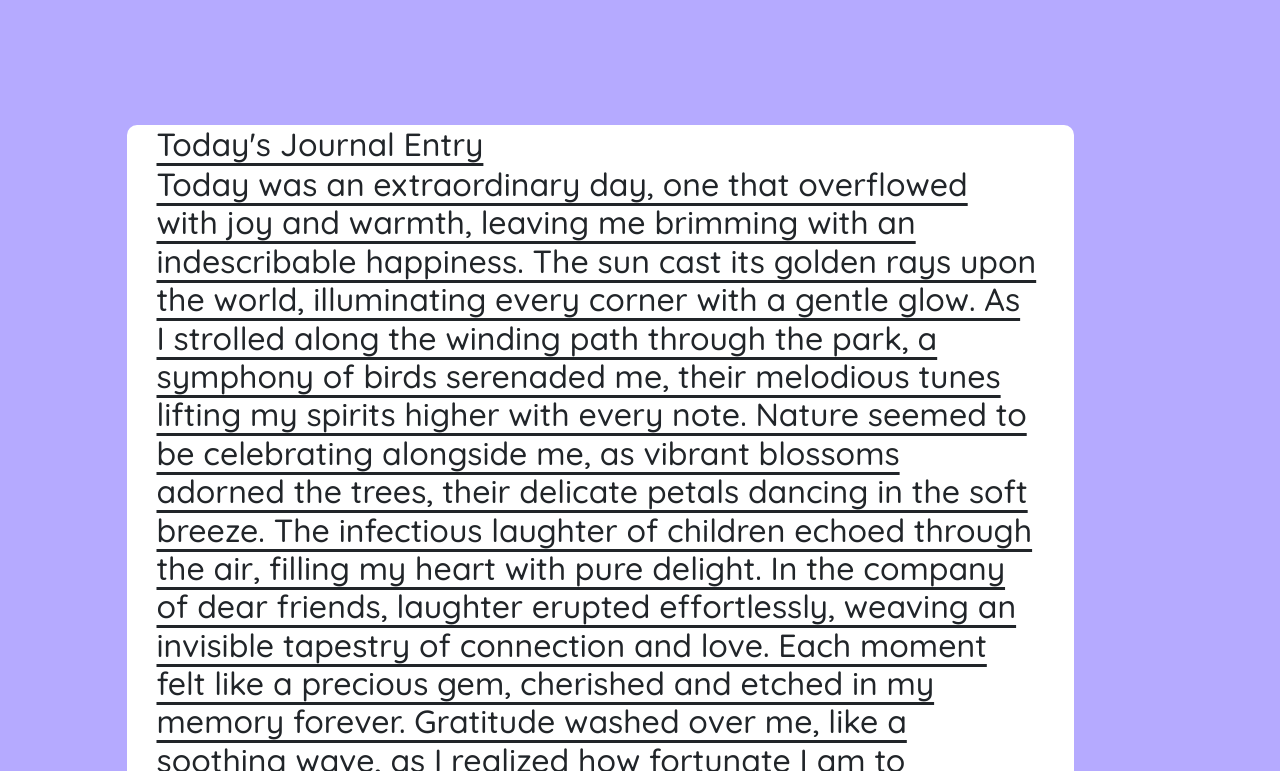
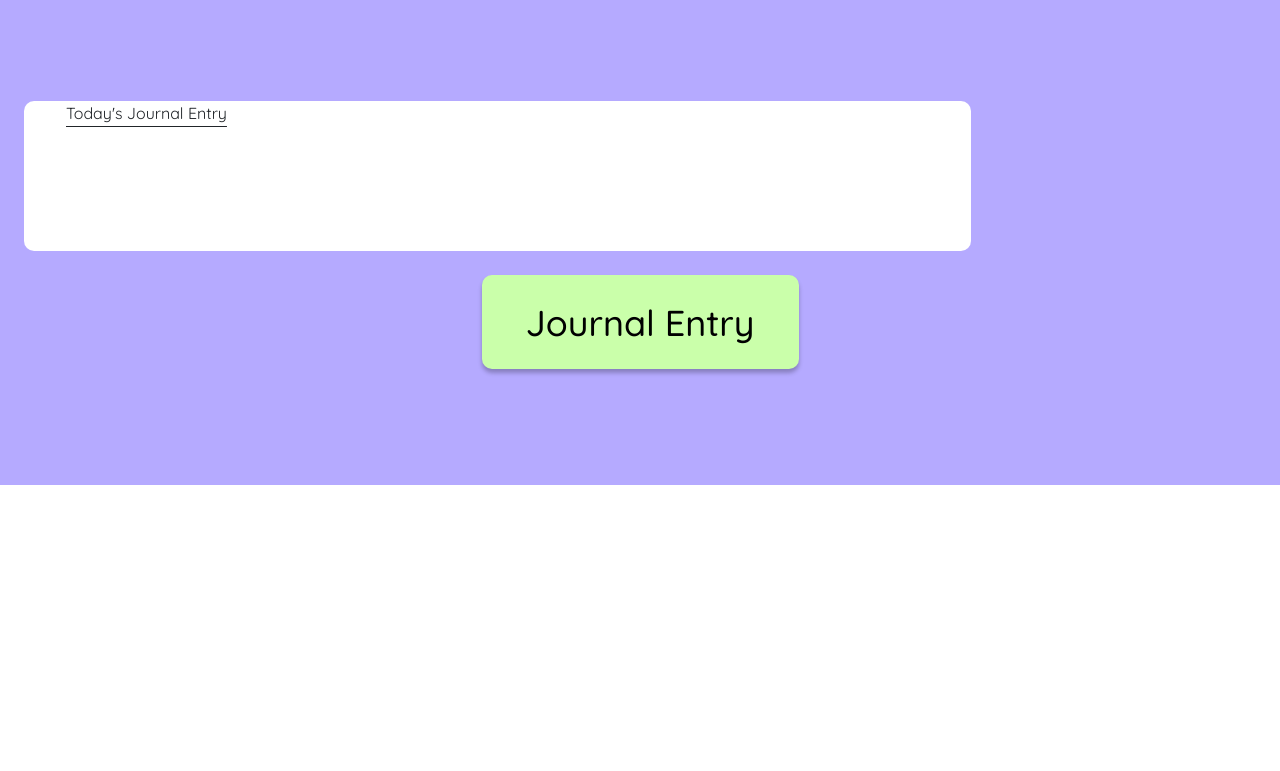
Before and after one commit to Jcontreras3/serenityfrontend, a React (Create React App) app: page /Home in a window 1280 px wide. Shown: the part 1429-2200 px from the top of the page. After the commit the page ends 1914 px from the top, so only its background shows below. Built offline with nearby package versions, Linux system fonts and the light colour scheme; no server answers.

Commit message:
got journal entry some what working

```diff
--- a/src/Components/HomePage/HomeComponent.tsx
+++ b/src/Components/HomePage/HomeComponent.tsx
@@ -29,15 +29,11 @@ interface CustomTileContentProps {
 export default function HomeComponent({ }: Props) {
   const { updatedUserId } = useContext(DataContext);
 
-  const [show, setShow] = useState(false);
   const [date, setDate] = useState<Date>(new Date());
   const [isLoading, setIsLoading] = useState(true);
 
-  const handleClose = () => setShow(false);
-  const handleShow = () => setShow(true);
 
   const [journalInput, setJournalInput] = useState("");
-  const [journalDisplay, setJournalDisplay] = useState("");
 
   const AddJournal = async () => {
 
@@ -150,51 +146,7 @@ export default function HomeComponent({ }: Props) {
           </Col>
         </Row>
         <Row>
-          <Col className="calendar">
-            <div className="quoteDiv">
-
-              <br />
-              <h2 className="quote">
-
-                <JournalPageComponent />
-              </h2>
-              <div className="journalEntryDiv">
-                <button className="journalEntryBtn" onClick={handleShow}>
-                  Journal Entry
-                </button>
-
-                <Modal className="t" show={show} onHide={handleClose}>
-                  <Modal.Body className="modalColor">
-                    <Form>
-                      <Form.Group
-                        className="mb-3"
-                        controlId="exampleForm.ControlTextarea1"
-                      >
-                        <Form.Label className="modalTxt">
-                          Write how ever you are feeling right now. These
-                          journal entry's aren't read by anyone and you are safe
-                          here. Just write what ever is on your mind, or write
-                          based off of your mood today. Why are you feeling this
-                          way today?
-                        </Form.Label>
-                        <Form.Control
-                          as="textarea"
-                          className="modalInput"
-                          onChange={(e) => setJournalInput(e.target.value)}
-                          rows={3}
-                        />
-                      </Form.Group>
-                    </Form>
-                  </Modal.Body>
-                  <Modal.Footer className="modalFooter">
-                    <button onClick={AddJournal} className="modalBtn">
-                      Submit
-                    </button>
-                  </Modal.Footer>
-                </Modal>
-              </div>
-            </div>
-          </Col>
+         <JournalPageComponent/>
         </Row>
       </Container>
     </div>
--- a/src/Components/HomePage/JournalPageComponent.tsx
+++ b/src/Components/HomePage/JournalPageComponent.tsx
@@ -1,11 +1,27 @@
-import React from "react";
-import { Container, Row } from "react-bootstrap";
+import React, { useState } from "react";
+import { Container, Row, Form, Col, Modal } from "react-bootstrap";
 import "./journalStyles.css";
 
+export default function JournalPageComponent() {
+  const [journalEntry, setJournalEntry] = useState("");
+  const [show, setShow] = useState(false);
+  const [journalDisplay, setJournalDisplay] = useState("");
 
+  const handleClose = () => setShow(false);
+  const handleShow = () => setShow(true);
 
-export default function JournalPageComponent() {
+  const addEntry = async (e:any) => {
+    setJournalEntry(e.target.value);
+  };
+
+  const handleSubmit = () => {
+    setJournalDisplay(journalEntry);
+    setShow(false); // Close the modal
+    setJournalEntry(""); // Clear the input field
+  };
+
   return (
+    <>
       <div className="paperBox">
         <div className="journalTitleGroup">
           <div className="redLine"></div>
@@ -14,27 +30,50 @@ export default function JournalPageComponent() {
 
         <div className="JournalGroup">
           <div className="journalTxtGroup">
-          <p className="journalTxt">
-            Today was an extraordinary day, one that overflowed with joy and
-            warmth, leaving me brimming with an indescribable happiness. The sun
-            cast its golden rays upon the world, illuminating every corner with
-            a gentle glow. As I strolled along the winding path through the
-            park, a symphony of birds serenaded me, their melodious tunes
-            lifting my spirits higher with every note. Nature seemed to be
-            celebrating alongside me, as vibrant blossoms adorned the trees,
-            their delicate petals dancing in the soft breeze. The infectious
-            laughter of children echoed through the air, filling my heart with
-            pure delight. In the company of dear friends, laughter erupted
-            effortlessly, weaving an invisible tapestry of connection and love.
-            Each moment felt like a precious gem, cherished and etched in my
-            memory forever. Gratitude washed over me, like a soothing wave, as I
-            realized how fortunate I am to experience such profound happiness.
-            With a heart overflowing with joy, I pen down these words, hoping to
-            capture and preserve this feeling, knowing that it will continue to
-            inspire me in the days to come.
-          </p>
+            <p className="journalTxt">{journalDisplay}</p>
           </div>
         </div>
+      </div>{" "}
+      <Col className="calendar">
+        <div className="quoteDiv">
+          <br />
+          <div className="journalEntryDiv">
+            <button className="journalEntryBtn" onClick={handleShow}>
+              Journal Entry
+            </button>
+
+            <Modal className="t" show={show} onHide={handleClose}>
+              <Modal.Body className="modalColor">
+                <Form>
+                  <Form.Group
+                    className="mb-3"
+                    controlId="exampleForm.ControlTextarea1"
+                  >
+                    <Form.Label className="modalTxt">
+                      Write however you are feeling right now. These journal
+                      entries aren't read by anyone and you are safe here. Just
+                      write whatever is on your mind or write based on your mood
+                      today. Why are you feeling this way today?
+                    </Form.Label>
+                    <Form.Control
+                      as="textarea"
+                      className="modalInput"
+                      onChange={addEntry}
+                      value={journalEntry}
+                      rows={3}
+                    />
+                  </Form.Group>
+                </Form>
+              </Modal.Body>
+              <Modal.Footer className="modalFooter">
+                <button onClick={handleSubmit} className="modalBtn">
+                  Submit
+                </button>
+              </Modal.Footer>
+            </Modal>
           </div>
+        </div>
+      </Col>
+    </>
   );
 }
```
Lines whose indentation alone changed are shown as unchanged.
